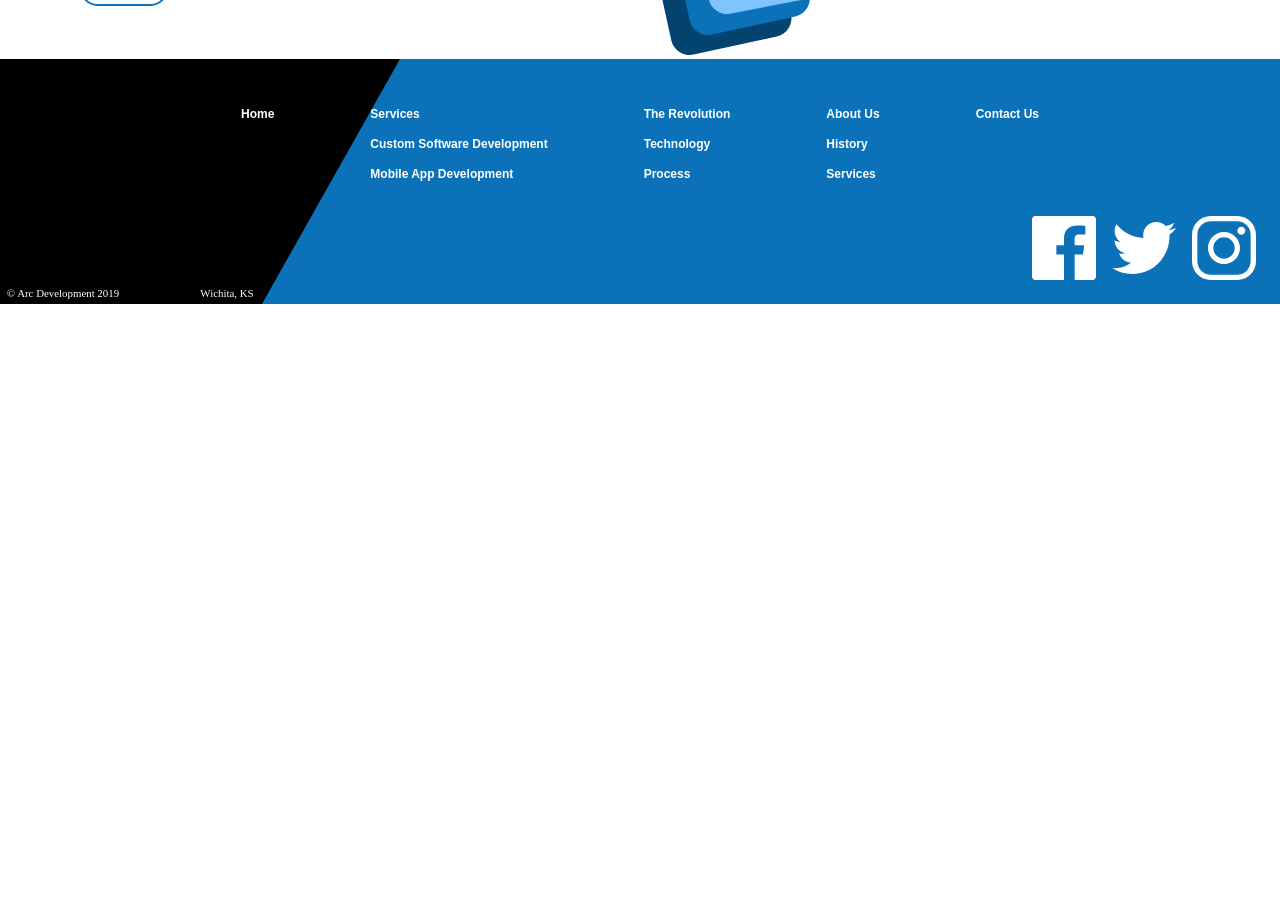
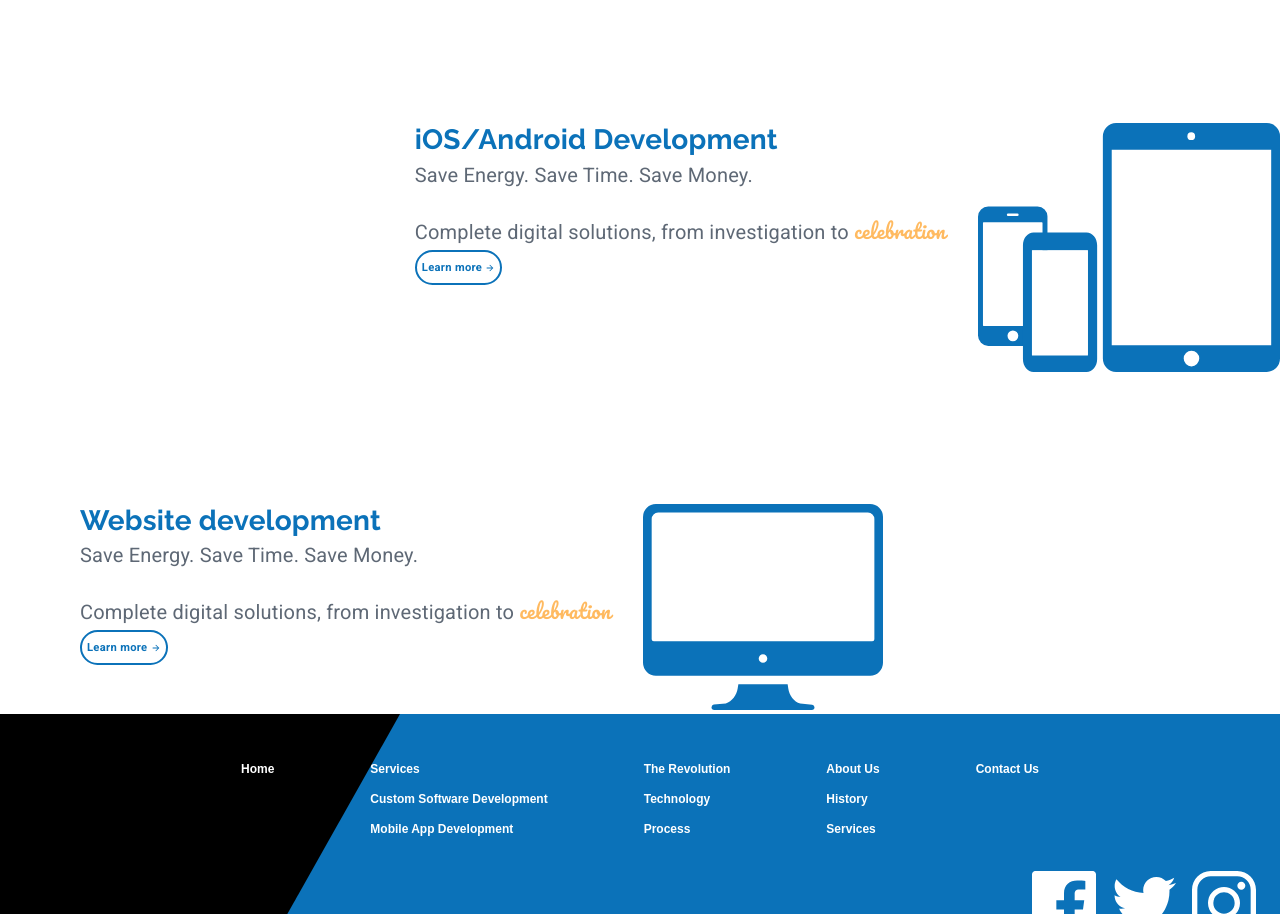
Before and after one commit to sabasanu/arcdevelopment, a React (Create React App) app: page / in a window 1280 px wide. Shown: the part 880-1794 px from the top of the page. Before the commit the page ends 1184 px from the top, so only its background shows below. Built offline with nearby package versions, Linux system fonts and the light colour scheme.

Commit message:
Section 5

```diff
--- a/src/components/App.js
+++ b/src/components/App.js
@@ -5,7 +5,7 @@ import theme from "./ui/Theme";
 import { BrowserRouter } from "react-router-dom";
 import { Route, Switch } from "react-router-dom";
 import Footer from "./ui/Footer";
-import LandingPage from "./LandingPage";
+import LandingPage from "./landing-page/LandingPage";
 
 function App() {
   return (
--- a/src/components/LandingPage.js
+++ b/src/components/landing-page/LandingPage.js
@@ -1,8 +1,10 @@
 import React from 'react';
-import HeroBlock from './HeroBlock';
-import { makeStyles } from '@material-ui/styles';
+import HeroBlock from '../HeroBlock';
+import { makeStyles } from '@material-ui/styles/index';
 import Grid from '@material-ui/core/Grid/index';
 import ServicesBlock from './ServicesBlock';
+import MobileBlock from './MobileBlock';
+import WebsiteBlock from "./WebsiteBlock";
 
 const useStyles = makeStyles(theme => ({
   mainContainer: {
@@ -27,6 +29,12 @@ function LandingPage(props) {
         <Grid item>
           <ServicesBlock></ServicesBlock>
         </Grid>
+        <Grid item>
+          <MobileBlock></MobileBlock>
+        </Grid>
+        <Grid item>
+          <WebsiteBlock></WebsiteBlock>
+        </Grid>
       </Grid>
     </>
   );
--- /dev/null
+++ b/src/components/landing-page/MobileBlock.js
@@ -0,0 +1,37 @@
+import React from 'react';
+
+import ButtonArrow from '../ui/ButtonArrow';
+import icon from '../../assets/mobileIcon.svg';
+import {useMediaQuery, useTheme} from '@material-ui/core/index';
+import {Grid,Typography,Button} from "@material-ui/core/index";
+import {useServicesBlockStyles} from "./ServicesBlock.Styles";
+
+function MobileBlock(props) {
+  const classes = useServicesBlockStyles();
+  const theme = useTheme();
+  const matchesSm = useMediaQuery(theme.breakpoints.down('sm'));
+  return (
+    <Grid container direction="row" className={classes.serviceContainer} justify={matchesSm ? 'center' : 'flex-end'}>
+      <Grid item style={{ marginLeft: matchesSm ? 0 : '5em',textAlign: matchesSm ? 'center' : undefined }}>
+        <Typography variant="h4">iOS/Android Development</Typography>
+        <Typography variant="subtitle1" className={classes.subtitle}>
+          Save Energy. Save Time. Save Money.
+        </Typography>
+
+        <Typography variant="subtitle1">
+          Complete digital solutions, from investigation to
+          <span className={classes.specialText}>&nbsp;celebration</span>
+        </Typography>
+        <Button variant="outlined" className={classes.learnButton}>
+          Learn more<span>&nbsp;</span>
+          <ButtonArrow width={10} height={10} fill={theme.palette.common.blue} />
+        </Button>
+      </Grid>
+      <Grid item>
+        <img className={classes.icon} src={icon} alt="custom software icon" />
+      </Grid>
+    </Grid>
+  );
+}
+
+export default MobileBlock;
--- /dev/null
+++ b/src/components/landing-page/ServicesBlock.Styles.js
@@ -0,0 +1,32 @@
+import {makeStyles} from "@material-ui/styles";
+
+export const useServicesBlockStyles = makeStyles(theme => ({
+	specialText: {
+		fontFamily: 'Pacifico',
+		color: theme.palette.common.orange,
+	},
+	learnButton: {
+		...theme.typography.learnButton,
+		fontSize: '0.7rem',
+		height: 35,
+		padding: 5,
+		[theme.breakpoints.down('sm')]:{
+			marginBottom:'2em'
+		}
+	},
+	subtitle: {
+		marginBottom: '1em',
+	},
+	icon: {
+		marginLeft: '2em',
+		[theme.breakpoints.down('xs')]: {
+			marginLeft: 0,
+		},
+	},
+	serviceContainer: {
+		marginTop: '8em',
+		[theme.breakpoints.down('xs')]: {
+			padding:25
+		},
+	},
+}));
--- a/src/components/ServicesBlock.js
+++ b/src/components/landing-page/ServicesBlock.js
@@ -1,43 +1,13 @@
 import React from 'react';
 
-import ButtonArrow from './ui/ButtonArrow';
-import customSoftwareIcon from '../assets/Custom Software Icon.svg';
-import {useMediaQuery, useTheme} from '@material-ui/core';
-import {makeStyles} from "@material-ui/styles";
-import {Grid,Typography,Button} from "@material-ui/core";
+import ButtonArrow from '../ui/ButtonArrow';
+import customSoftwareIcon from '../../assets/Custom Software Icon.svg';
+import {useMediaQuery, useTheme} from '@material-ui/core/index';
+import {Grid,Typography,Button} from "@material-ui/core/index";
+import {useServicesBlockStyles} from "./ServicesBlock.Styles";
 
-export const useStyles = makeStyles(theme => ({
-  specialText: {
-    fontFamily: 'Pacifico',
-    color: theme.palette.common.orange,
-  },
-  learnButton: {
-    ...theme.typography.learnButton,
-    fontSize: '0.7rem',
-    height: 35,
-    padding: 5,
-    [theme.breakpoints.down('sm')]:{
-      marginBottom:'2em'
-    }
-  },
-  subtitle: {
-    marginBottom: '1em',
-  },
-  icon: {
-    marginLeft: '2em',
-    [theme.breakpoints.down('xs')]: {
-      marginLeft: 0,
-    },
-  },
-  serviceContainer: {
-    marginTop: '12em',
-    [theme.breakpoints.down('xs')]: {
-      padding:25
-    },
-  },
-}));
 function ServicesBlock(props) {
-  const classes = useStyles();
+  const classes = useServicesBlockStyles();
   const theme = useTheme();
   const matchesSm = useMediaQuery(theme.breakpoints.down('sm'));
   return (
--- /dev/null
+++ b/src/components/landing-page/WebsiteBlock.js
@@ -0,0 +1,37 @@
+import React from 'react';
+
+import ButtonArrow from '../ui/ButtonArrow';
+import icon from '../../assets/websiteIcon.svg';
+import {useMediaQuery, useTheme} from '@material-ui/core/index';
+import {Grid,Typography,Button} from "@material-ui/core/index";
+import {useServicesBlockStyles} from "./ServicesBlock.Styles";
+
+function WebsiteBlock(props) {
+  const classes = useServicesBlockStyles();
+  const theme = useTheme();
+  const matchesSm = useMediaQuery(theme.breakpoints.down('sm'));
+  return (
+    <Grid container direction="row" className={classes.serviceContainer} justify={matchesSm ? 'center' : 'flex-start'}>
+      <Grid item style={{ marginLeft: matchesSm ? 0 : '5em',textAlign: matchesSm ? 'center' : undefined }}>
+        <Typography variant="h4">Website development</Typography>
+        <Typography variant="subtitle1" className={classes.subtitle}>
+          Save Energy. Save Time. Save Money.
+        </Typography>
+
+        <Typography variant="subtitle1">
+          Complete digital solutions, from investigation to
+          <span className={classes.specialText}>&nbsp;celebration</span>
+        </Typography>
+        <Button variant="outlined" className={classes.learnButton}>
+          Learn more<span>&nbsp;</span>
+          <ButtonArrow width={10} height={10} fill={theme.palette.common.blue} />
+        </Button>
+      </Grid>
+      <Grid item>
+        <img className={classes.icon} src={icon} alt="custom software icon" />
+      </Grid>
+    </Grid>
+  );
+}
+
+export default WebsiteBlock;
```
